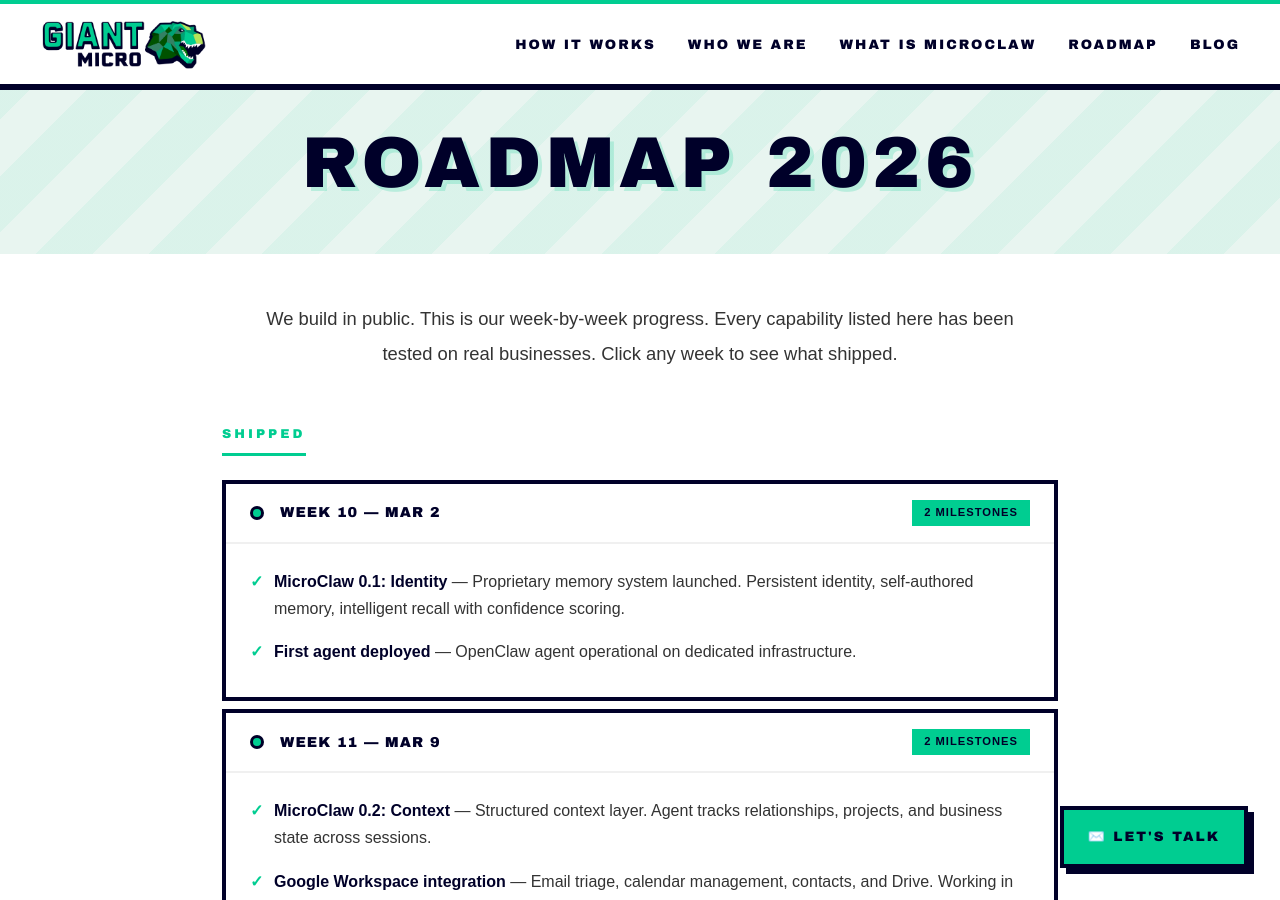
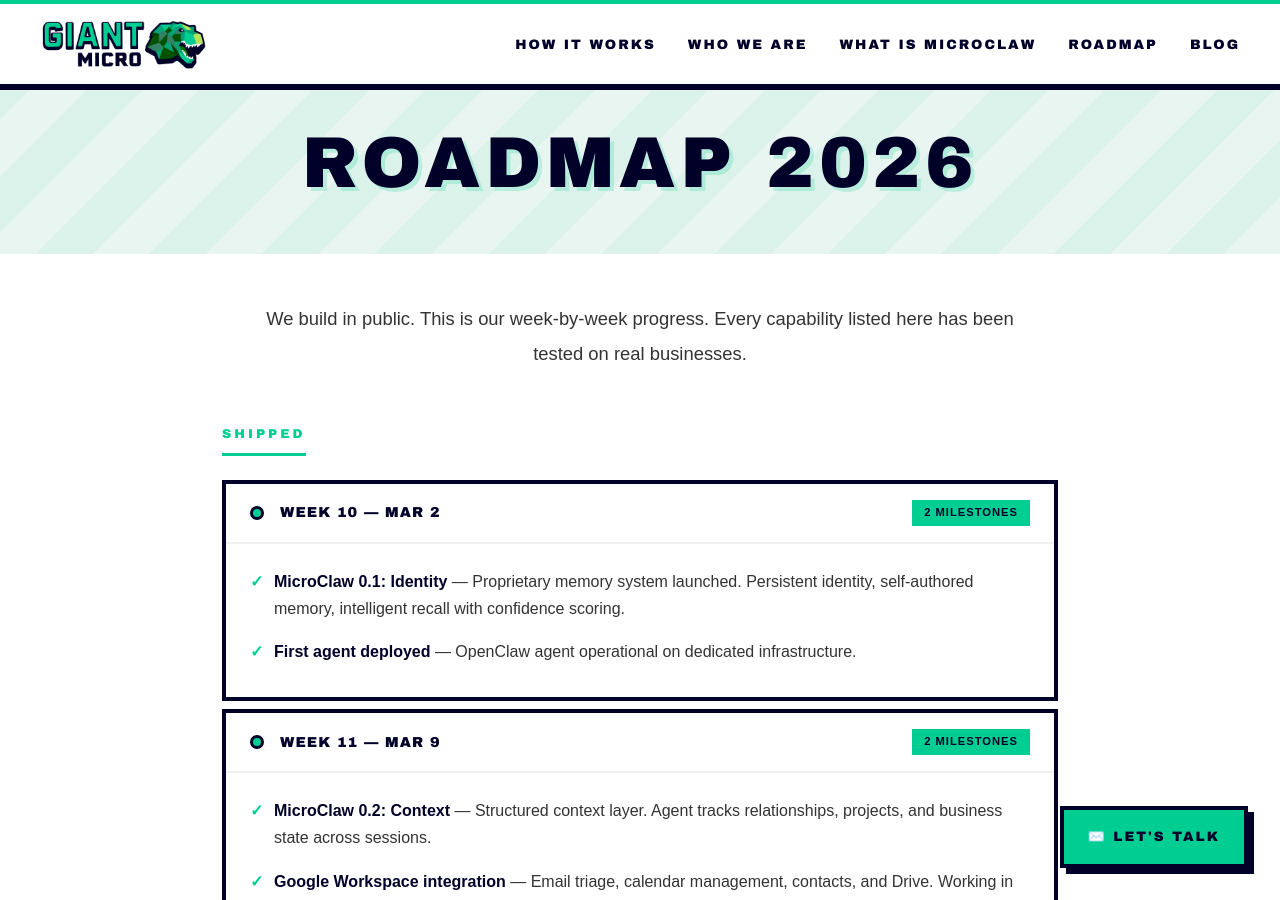
Before and after one commit to giant-micro/giant-micro.github.io, a Jekyll site: the page built from roadmap.html, in a window 1280 px wide and 900 px high. Built offline with Jekyll 4.4.1, drawn with Linux system fonts in a browser that asks for light colours.

Commit message:
Remove 'click any week' instruction

```diff
--- a/roadmap.html
+++ b/roadmap.html
@@ -12,7 +12,7 @@ title: Roadmap
 <section style="padding: 3rem 0 1rem;">
     <div class="container">
         <div style="max-width: 800px; margin: 0 auto;">
-            <p style="font-family: Arial, Helvetica, sans-serif; font-size: 1.15rem; line-height: 1.9; color: #333; text-align: center;">We build in public. This is our week-by-week progress. Every capability listed here has been tested on real businesses. Click any week to see what shipped.</p>
+            <p style="font-family: Arial, Helvetica, sans-serif; font-size: 1.15rem; line-height: 1.9; color: #333; text-align: center;">We build in public. This is our week-by-week progress. Every capability listed here has been tested on real businesses.</p>
         </div>
     </div>
 </section>
```
